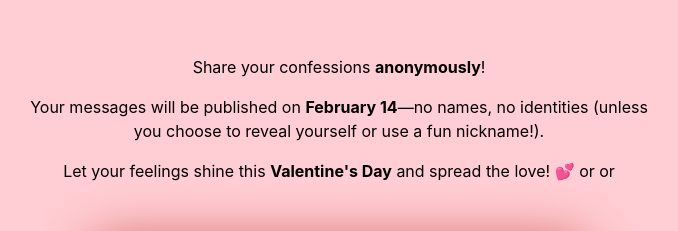
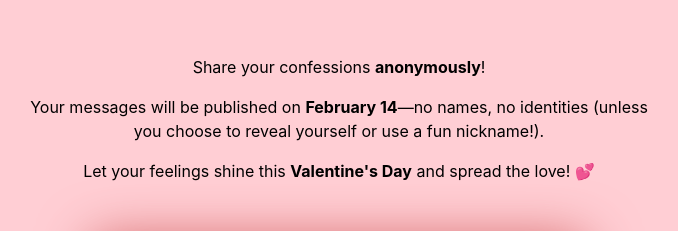
Before and after one commit to njtan142/cpeconfession, a React (Vite) app: page / in a window 1280 px wide. Shown: the part 104-335 px from the top of the page, without its empty margins (301-979 px from the left). Built offline with nearby package versions, Linux system fonts and the light colour scheme; no server answers.

Commit message:
some message fixes

```diff
--- a/src/App.jsx
+++ b/src/App.jsx
@@ -74,7 +74,7 @@ function App() {
 
     console.log(message);
 
-    if (hasUndefinedValues(message, ["from", "to", "message", "code"])) {
+    if (hasUndefinedValues(message, [ "to", "message", "code"])) {
       alert("Please fill in all fields");
       return;
     }
@@ -115,7 +115,7 @@ function App() {
           </p>
           <p>
             Let your feelings shine this <b>Valentine's Day</b> and spread the
-            love! 💕 or or
+            love! 💕
           </p>
         </Instructions>
         <Envelope>
```
